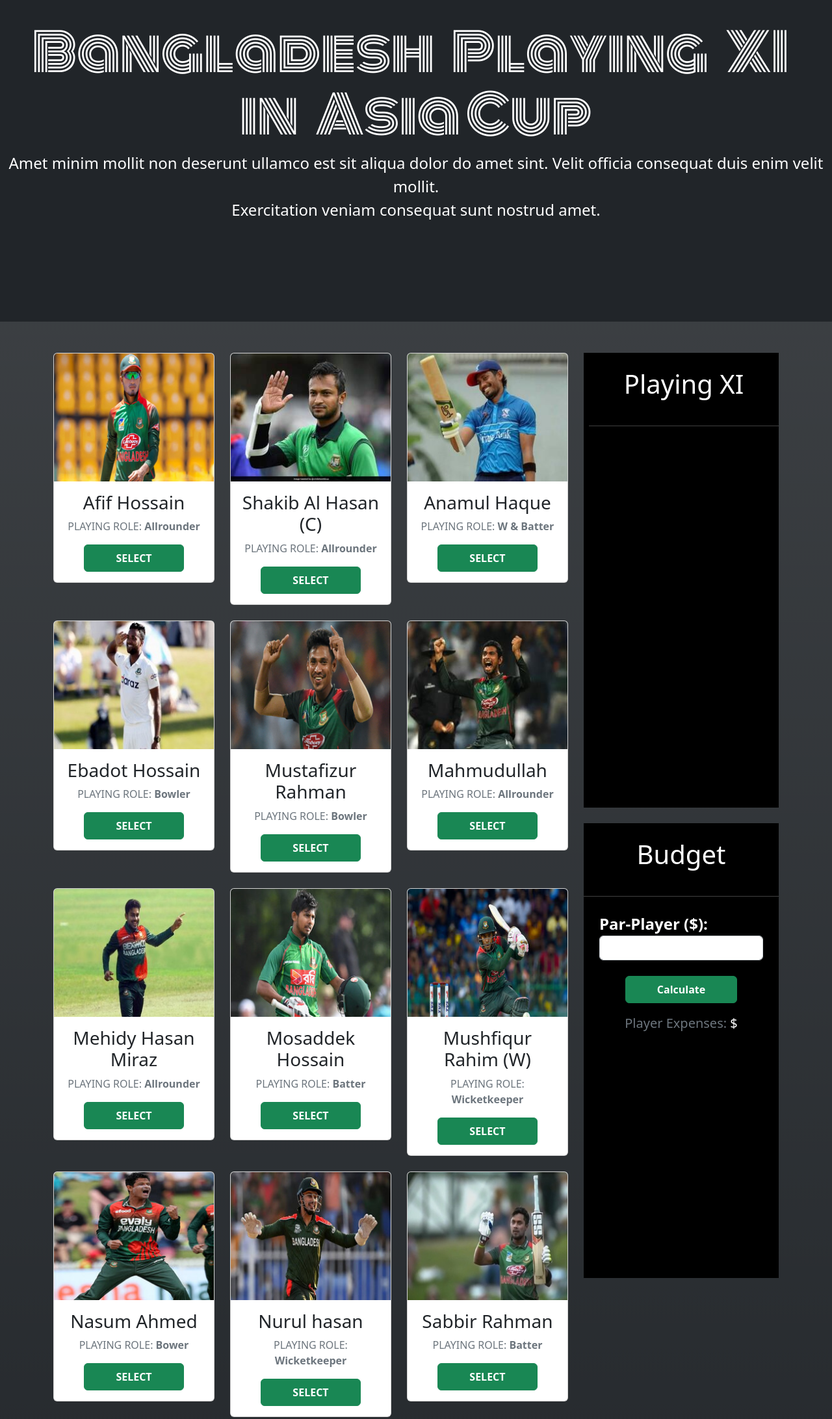
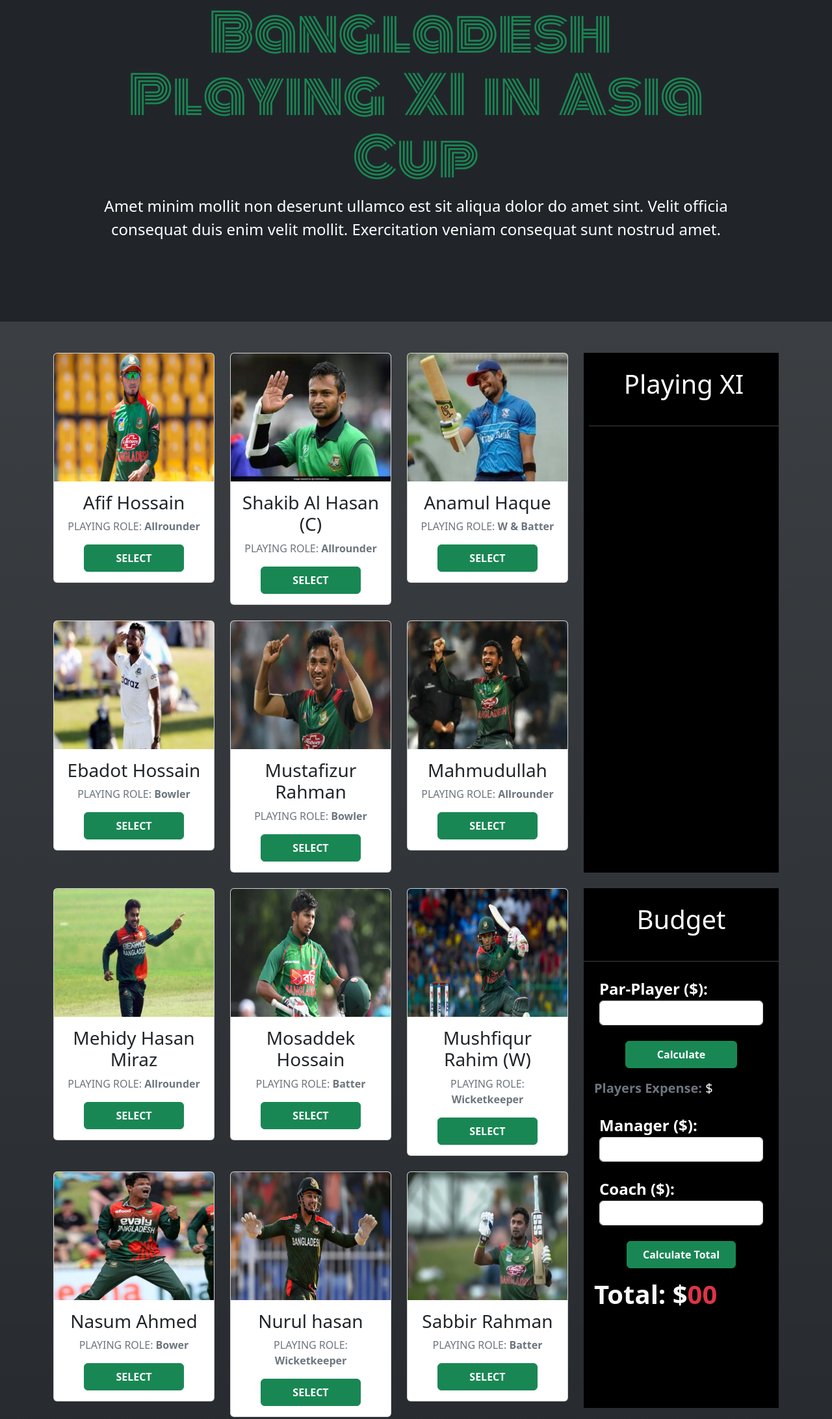
Before and after one commit to mizanor21/Beast_eleven_select, a plain HTML site: page index.html in a window 1280 px wide. Shown: the part 105-2289 px from the top of the page at 65% size. Drawn offline with nearby package versions, Linux system fonts and the light colour scheme.

Commit message:
Calculation part added

```diff
--- a/css/style.css
+++ b/css/style.css
@@ -10,7 +10,7 @@ header h1 {
 
 .side_bar {
     width: 300px;
-    height: 700px;
+    height: 800px;
     background-color: black;
     color: white;
     font-size: x-large;
--- a/index.html
+++ b/index.html
@@ -19,12 +19,14 @@
     <!-- header area start -->
     <header class="d-flex justify-content-center bg-dark h-75">
         <div class="align-self-center">
-            <div class="text-center ">
-                <h1 class="text-white display-1">Bangladesh &nbsp; Playing &nbsp; XI &nbsp;<br> in &nbsp; Asia Cup</h1>
-                <p class="text-white fs-4 ">Amet minim mollit non deserunt ullamco est sit aliqua dolor do
+            <div class="text-center text-break w-75 m-auto">
+                <h1 class="display-1 text-success">Bangladesh &nbsp; Playing &nbsp; XI &nbsp; in &nbsp; Asia
+                    Cup</h1>
+                <p class="text-white fs-4 ">Amet minim mollit non deserunt ullamco est sit aliqua dolor
+                    do
                     amet
                     sint. Velit
-                    officia consequat duis enim velit mollit.<br> Exercitation veniam consequat sunt
+                    officia consequat duis enim velit mollit. Exercitation veniam consequat sunt
                     nostrud amet.</p>
             </div>
         </div>
@@ -216,13 +218,29 @@
                         <label class="fw-bold">Par-Player ($):</label>
                         <input type="number" class="fw-bold form-control" id="inputFild">
                     </div>
-                    <div class="text-center">
-                        <button type="button" id="btn_total_expense"
-                            class="btn btn-success px-5 py-2 mb-3 fw-bold">Calculate</button><br>
-                        <span class="fs-5 text-muted">Player Expenses: </span>
+                    <div>
+                        <div class="text-center">
+                            <button type="button" id="btn_total_expense"
+                                class="btn btn-success px-5 py-2 mb-3 fw-bold">Calculate</button><br>
+                        </div>
+                        <span class="fs-5 ms-3 fw-bold text-muted">Players Expense: </span>
                         <span class="fs-5">$</span>
                         <span id="p_expenses"></span>
                     </div>
+                    <div class="m-4">
+                        <label id="manager" class="fw-bold">Manager ($): </label>
+                        <input type="number" class="fw-bold form-control" id="managerInputFild">
+                    </div>
+                    <div class="m-4">
+                        <label id="coach" class="fw-bold">Coach ($): </label>
+                        <input type="number" class="fw-bold form-control" id="coatchInputFild">
+                    </div>
+                    <div class="text-center">
+                        <button type="button" id="btn_total_cost"
+                            class="btn btn-success px-4 py-2 mb-3 fw-bold">Calculate Total</button><br>
+                    </div>
+                    <h1 class="fs-1 ms-3 fw-bold text-light"> Total: $<span id="t_expenses"
+                            class="text-danger">00</span></h1>
                 </div>
             </div>
         </div>
--- a/js/playerSelector.js
+++ b/js/playerSelector.js
@@ -116,9 +116,31 @@ function countItems(playerList) {
 
 }
 
+// Players Expenses area
 const txt = document.getElementById('inputFild');
 const out = document.getElementById('p_expenses');
 
 document.getElementById('btn_total_expense').addEventListener('click', function () {
     out.innerHTML = txt.value * 11;
 })
+
+//Total cost area
+
+document.getElementById('btn_total_cost').addEventListener('click', function () {
+    const playerField = document.getElementById('inputFild');
+    const perPlayerAmount = parseFloat(playerField.value);
+    const playersAmount = perPlayerAmount * 11;
+
+    const managerField = document.getElementById('managerInputFild');
+    const managerAmount = parseFloat(managerField.value);
+    const coachField = document.getElementById('coatchInputFild');
+    const coachAmount = parseFloat(coachField.value);
+
+    const totalElement = document.getElementById('t_expenses');
+    const total = playersAmount + managerAmount + coachAmount;
+    totalElement.innerText = total;
+
+    // managerField.value = '';
+    // coachField.value = '';
+
+})
```
